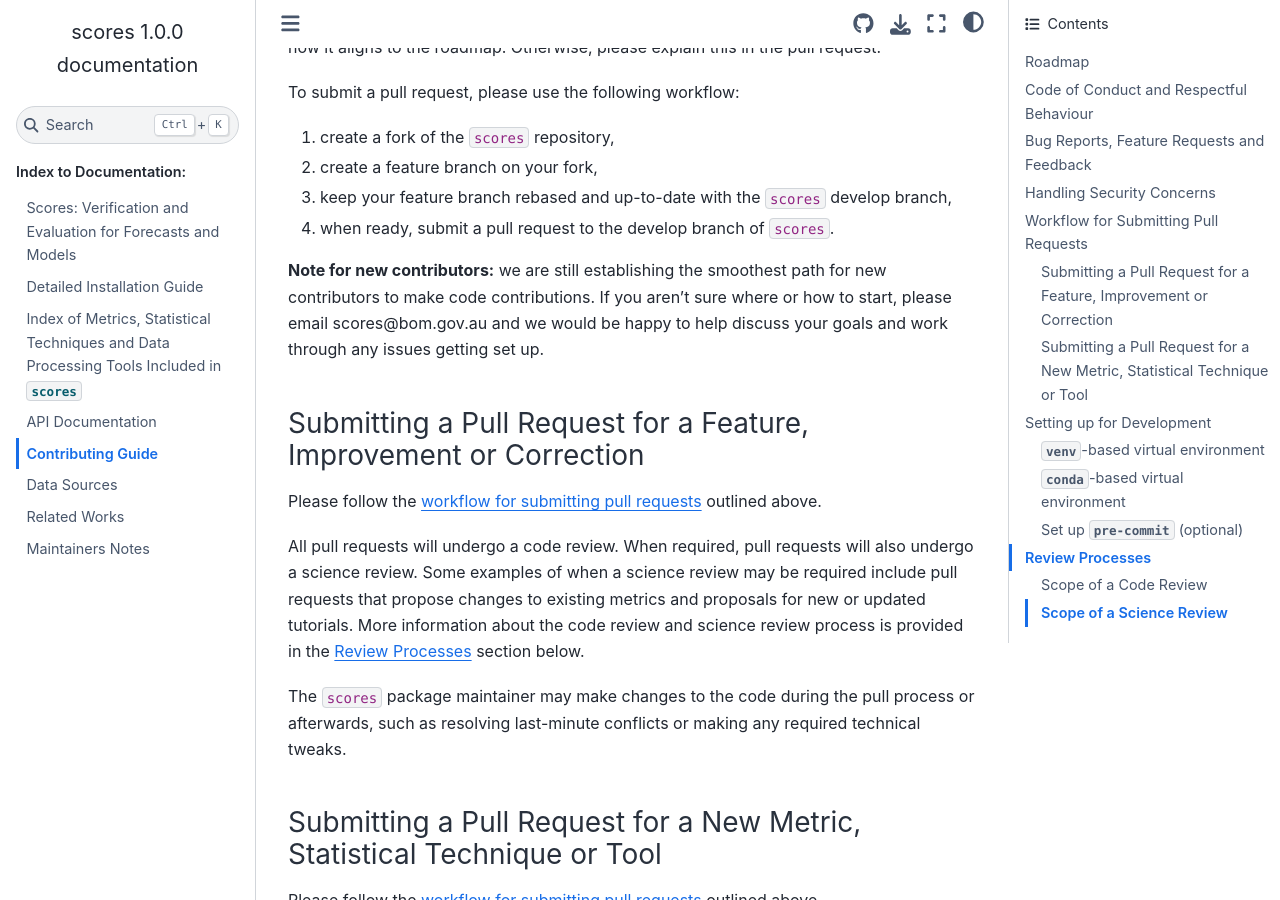
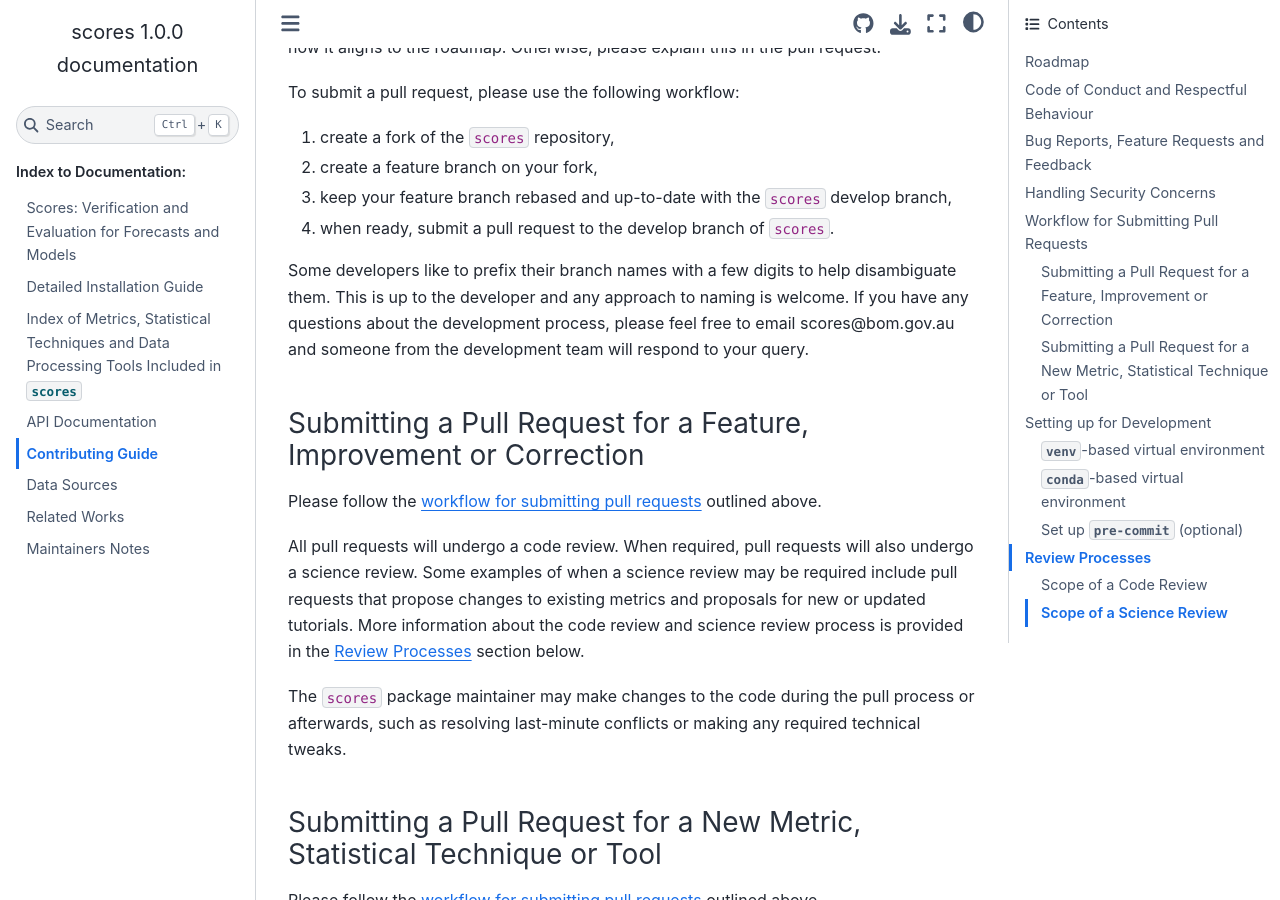
Before and after one commit to nci/scores, a Sphinx documentation site: the page built from docs/contributing.md, in a window 1280 px wide and 900 px high, scrolled down 1322 px. Built offline with Sphinx 7.4.7 and the Sphinx Book theme 1.1.4, drawn with Linux system fonts in a browser that asks for light colours; pages that are not in the unit, such as notebooks, are missing from menus.

Commit message:
Add commentary on branch numbering to the contributing guide

```diff
--- a/docs/contributing.md
+++ b/docs/contributing.md
@@ -35,7 +35,7 @@ To submit a pull request, please use the following workflow:
 3. keep your feature branch rebased and up-to-date with the `scores` develop branch,
 4. when ready, submit a pull request to the develop branch of `scores`.
 
-**Note for new contributors:** we are still establishing the smoothest path for new contributors to make code contributions. If you aren't sure where or how to start, please email scores@bom.gov.au and we would be happy to help discuss your goals and work through any issues getting set up.
+Some developers like to prefix their branch names with a few digits to help disambiguate them. This is up to the developer and any approach to naming is welcome. If you have any questions about the development process, please feel free to email scores@bom.gov.au and someone from the development team will respond to your query.
 
 ### Submitting a Pull Request for a Feature, Improvement or Correction
 
```
